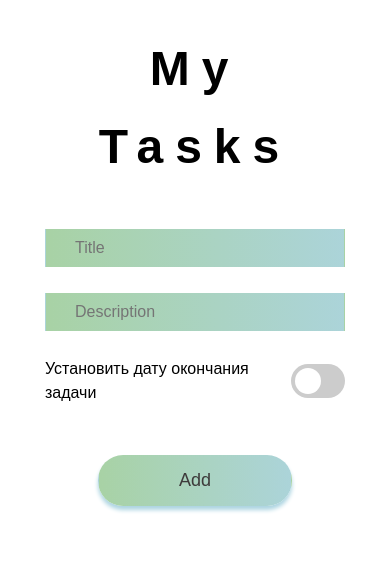
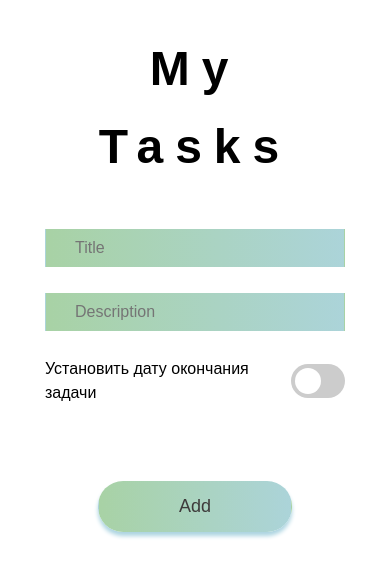
Before and after one commit to MihailZharavin11/To-Do-List, a React (Create React App) app: page / in a window 390 px wide. Shown: the top 576 px of the page. Built offline with nearby package versions, Linux system fonts and the light colour scheme; a web font is replaced by a local one.

Commit message:
added media querry, fixed some bugs at dateTimePicker

```diff
--- a/src/App.tsx
+++ b/src/App.tsx
@@ -22,7 +22,6 @@ const App = () => {
   const [completed, setCompleted] = useState(0);
   const [error, setError] = useState("");
   const [inputError, setInputError] = useState("");
-  console.log(Number(undefined) > 3);
 
   let valueCompleted = completed ? (completed * 100) / items.length : 0;
 
--- a/src/components/form/Form.tsx
+++ b/src/components/form/Form.tsx
@@ -19,11 +19,11 @@ const Form: React.FC<FormProps> = ({
 }) => {
   const [title, setTitle] = useState("");
   const [description, setDescription] = useState("");
-  const [value, onChange] = useState<Date | undefined>(undefined);
+  const [valueDate, setValueDate] = useState<Date | undefined>(undefined);
   const [showPicker, setShowPicker] = useState(false);
 
   const onClickButton = () => {
-    addTask(title, description, value);
+    addTask(title, description, valueDate);
     setTitle("");
     setDescription("");
   };
@@ -61,7 +61,11 @@ const Form: React.FC<FormProps> = ({
 
       <div className={styles.datePicker}>
         <div className="toogle">
-          <Toggle showPicker={showPicker} setShowPicker={setShowPicker} />
+          <Toggle
+            showPicker={showPicker}
+            setShowPicker={setShowPicker}
+            setValueDate={setValueDate}
+          />
         </div>
         <div className="datePicker__item">
           <AnimatePresence>
@@ -75,8 +79,8 @@ const Form: React.FC<FormProps> = ({
               >
                 <DateTimePicker
                   minDate={new Date()}
-                  onChange={onChange}
-                  value={value}
+                  onChange={setValueDate}
+                  value={valueDate}
                 />
               </motion.div>
             )}
--- a/src/components/form/form.module.scss
+++ b/src/components/form/form.module.scss
@@ -73,6 +73,12 @@
   .button {
     padding: 10px 100px;
   }
+  .datePicker{
+    display: flex;
+    flex-direction: column;
+    align-items: center;
+    gap:26px;
+  }
 }
 
 @media (max-width: 576px) {
--- a/src/components/toggle/Toggle.tsx
+++ b/src/components/toggle/Toggle.tsx
@@ -4,15 +4,23 @@ import styles from "./toggle.module.scss";
 type TToggleProps = {
   showPicker: boolean;
   setShowPicker: (value: React.SetStateAction<boolean>) => void;
+  setValueDate: (value: React.SetStateAction<Date | undefined>) => void;
 };
 
-const Toggle: React.FC<TToggleProps> = ({ showPicker, setShowPicker }) => {
+const Toggle: React.FC<TToggleProps> = ({
+  showPicker,
+  setShowPicker,
+  setValueDate,
+}) => {
   return (
     <div className={styles.toggleWrapper}>
       <div className="text">Установить дату окончания задачи</div>
       <label className={styles.switch}>
         <input
           onChange={() => {
+            if (showPicker) {
+              setValueDate(undefined);
+            }
             setShowPicker(!showPicker);
           }}
           type="checkbox"
```
